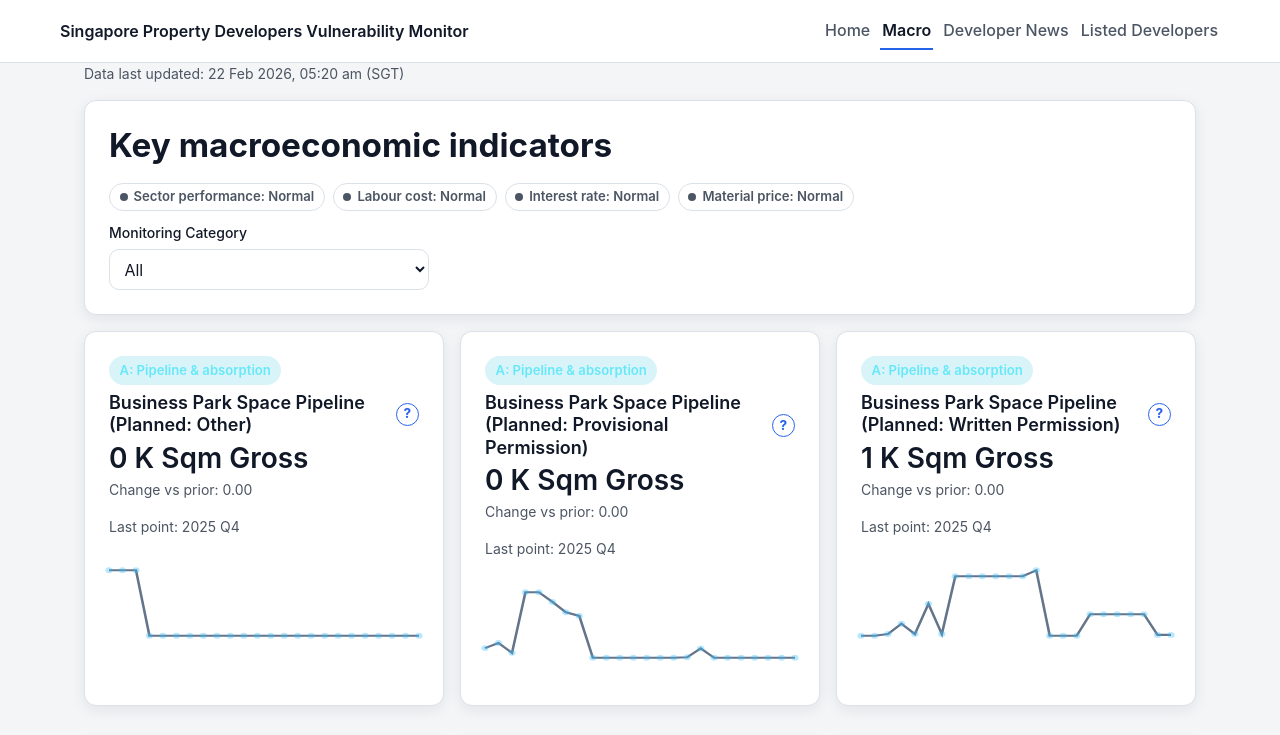
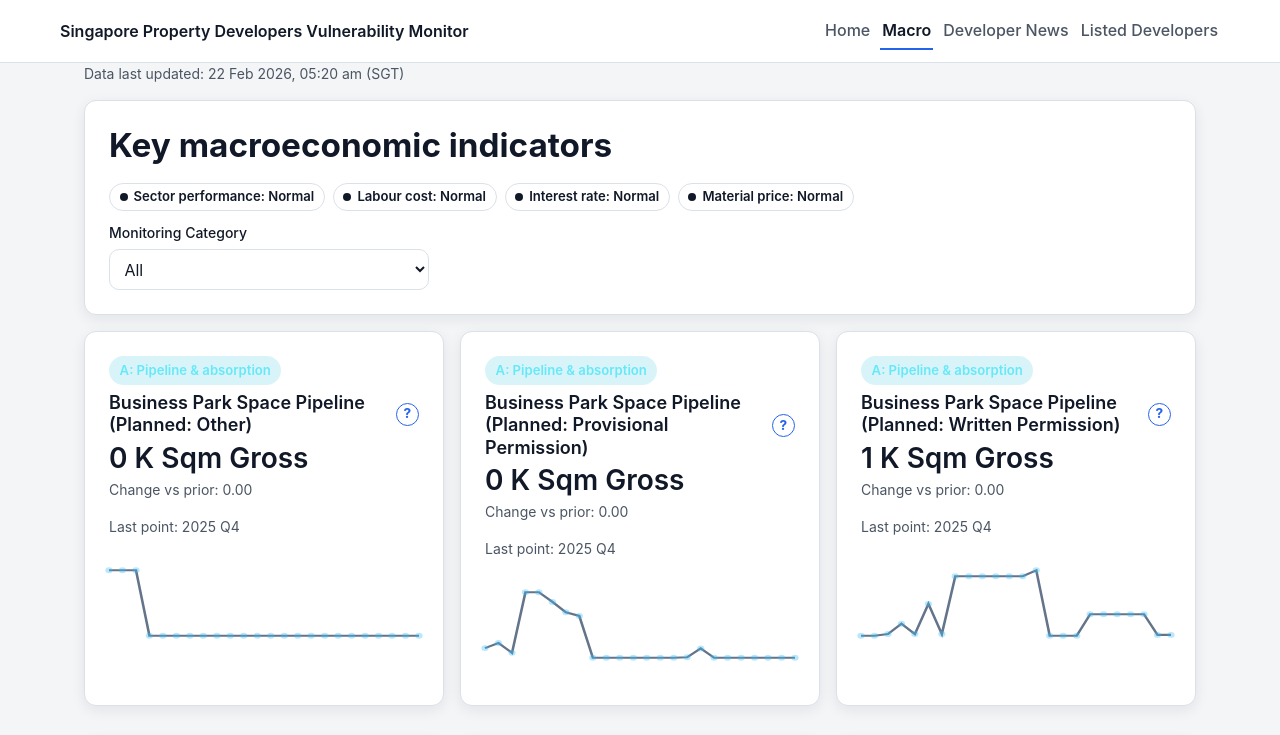
Before and after one commit to yt-codex/sg-developers-health-monitor, a website: page macro.html in a window 1280 px wide. Shown: the top 735 px of the page. Drawn offline with Linux system fonts and the light colour scheme.

Commit message:
Darken macro status tag text for normal state

```diff
--- a/assets/css/styles.css
+++ b/assets/css/styles.css
@@ -439,7 +439,7 @@
 }
 
 .sev-critical { background: #fef3f2; color: var(--crit); border-color: #fecdca; }
-.pill--normal { background: #ffffff; color: var(--muted); border-color: var(--border); }
+.pill--normal { background: #ffffff; color: var(--text); border-color: var(--border); }
 .pill--watch { background: #fffbeb; color: #92400e; border-color: #fcd34d; }
 .pill--stress { background: #fef2f2; color: #b42318; border-color: #fca5a5; }
 
```
